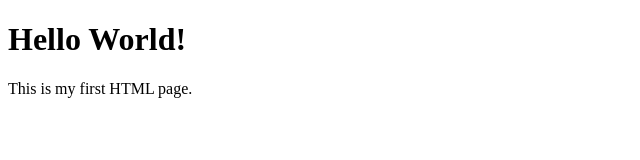
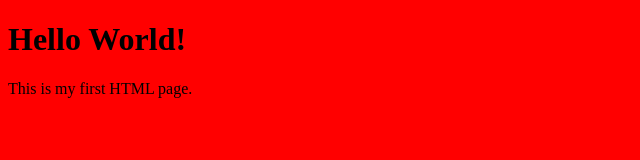
Before and after one commit to BaldarSilveraxe/clue, a plain HTML site: page index.html in a window 1280 px wide. Shown: the whole page, without its empty margins (0-640 px from the left). Drawn offline with Linux system fonts and the light colour scheme.

Commit message:
Update index.html
fixed file name

```diff
--- a/index.html
+++ b/index.html
@@ -2,7 +2,7 @@
 <html>
 <head>
   <title>Hello World Page</title>
-  <link rel="stylesheet" href="public/css/style_v8.css">
+  <link rel="stylesheet" href="public/css/style.css">
 </head>
 <body>
   <h1>Hello World!</h1>
```
